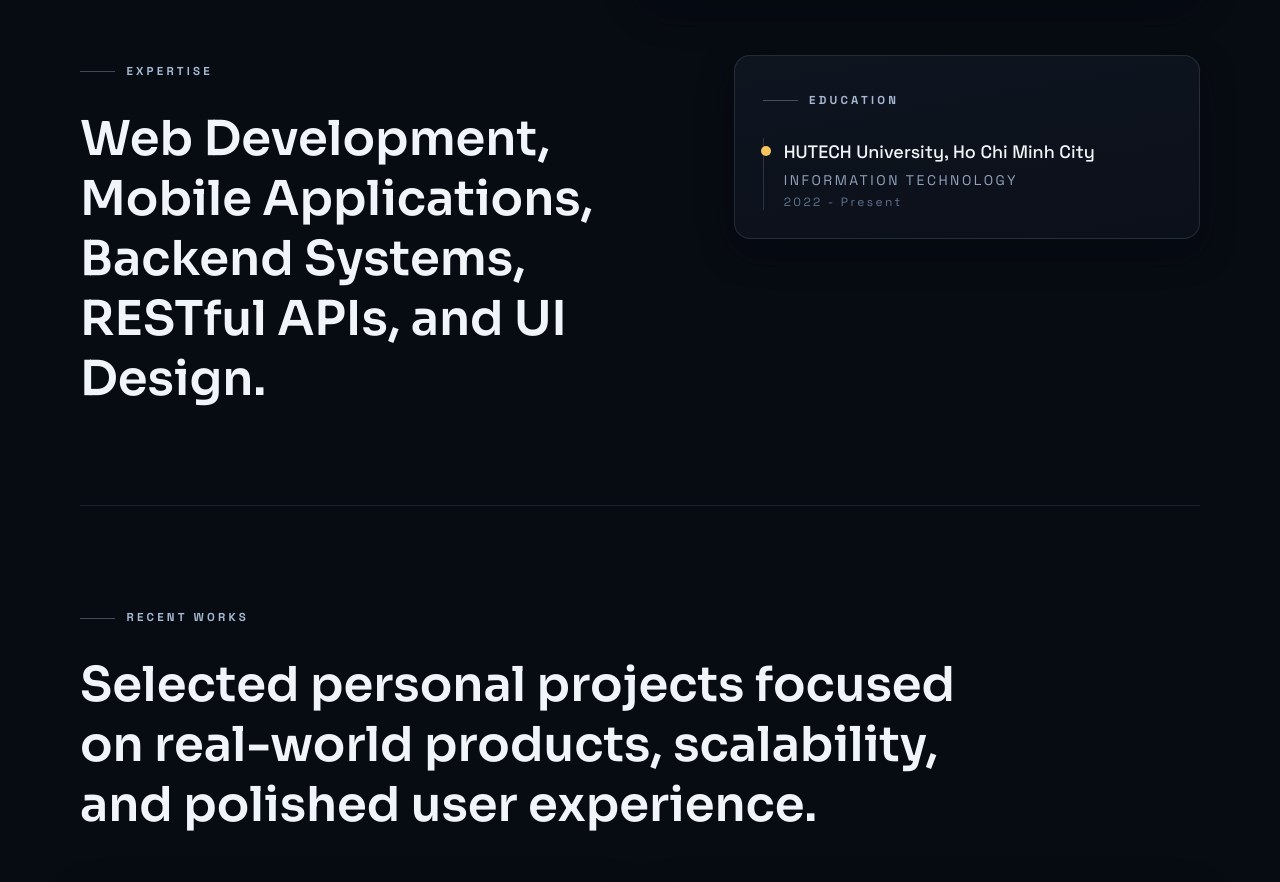
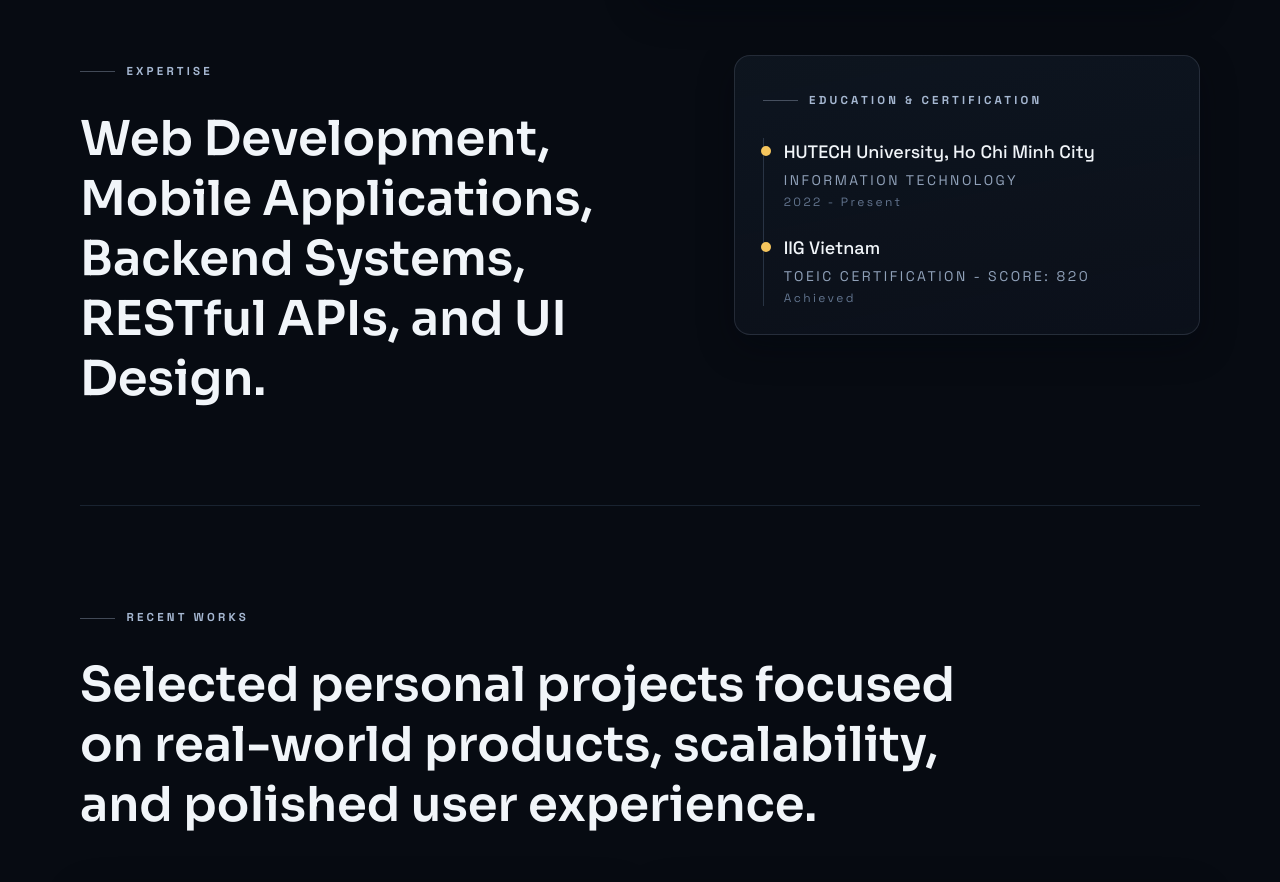
Before and after one commit to NguynKng/My-Porfolio, a React (Vite) app: page / in a window 1280 px wide. Shown: the part 1508-2390 px from the top of the page. Built offline with nearby package versions, Linux system fonts and the light colour scheme.

Commit message:
add toeic certification

```diff
--- a/src/components/About.tsx
+++ b/src/components/About.tsx
@@ -6,6 +6,11 @@ export default function About() {
       company: "HUTECH University, Ho Chi Minh City",
       position: "INFORMATION TECHNOLOGY",
       duration: "2022 - Present",
+    },
+    {
+      company: "IIG Vietnam",
+      position: "TOEIC CERTIFICATION - SCORE: 820",
+      duration: "Achieved",
     },
   ];
 
@@ -43,7 +48,7 @@ export default function About() {
         </div>
 
         <div className="card-surface rounded-2xl p-6 sm:p-7">
-          <h2 className="section-kicker">EDUCATION</h2>
+          <h2 className="section-kicker">EDUCATION & CERTIFICATION</h2>
           <div className="mt-7 space-y-6 border-l border-slate-600/50 pl-5">
             {educationData.map((item, index) => (
               <div key={index} className="relative">
```
